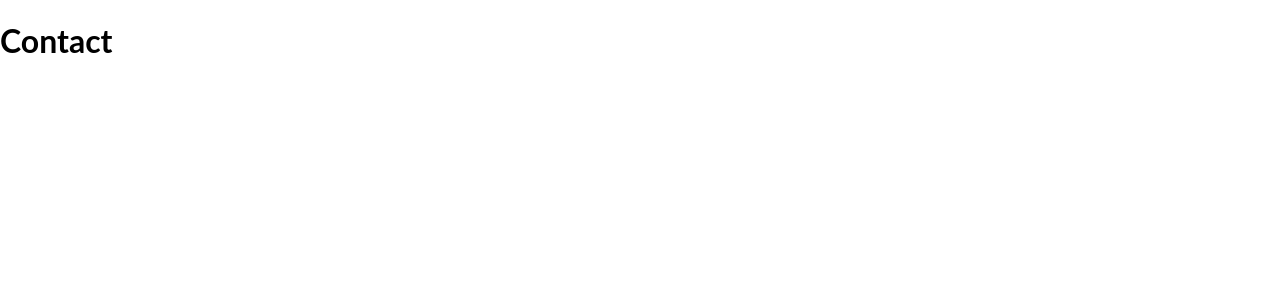
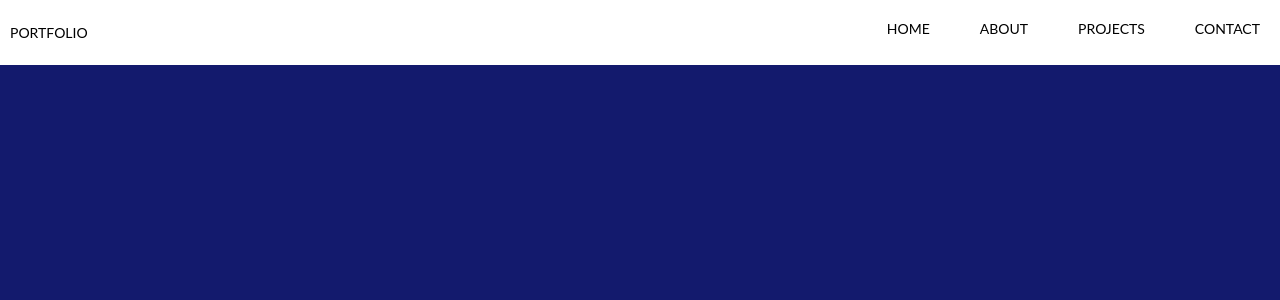
Before and after one commit to LiviaGitHub/learning-react-and-javaScript, a React (Create React App) app: page /contact in a window 1280 px wide. Shown: the top 300 px of the page. Built offline with nearby package versions, Linux system fonts and the light colour scheme.

Commit message:
new changes

```diff
--- a/src/App.js
+++ b/src/App.js
@@ -1,12 +1,12 @@
 import React from 'react';
 import { HomePage } from './components/home/index.jsx';
-import { Contact } from './components/contact/index.jsx';
+import { ContactPage } from './components/contact/index.jsx';
 import { createBrowserRouter, RouterProvider } from 'react-router-dom';
 
 const router = createBrowserRouter([
   { path: '/', element: <HomePage /> },
   { path: '/home', element: <HomePage /> },
-  { path: '/contact', element: <Contact /> },
+  { path: '/contact', element: <ContactPage /> },
 ]);
 
 export const App = () => {
--- a/src/components/contact/index.jsx
+++ b/src/components/contact/index.jsx
@@ -1,10 +1,11 @@
 import React from 'react';
 import './contact.css';
+import { Header } from '../header';
 
-export const Contact = () => {
+export const ContactPage = () => {
   return (
-    <div>
-      <h1>Contact</h1>
+    <div className='home-container'>
+      <Header />
     </div>
   );
 };
--- /dev/null
+++ b/src/components/header/header.css
@@ -0,0 +1,36 @@
+.header {
+  background-color: #fff;
+  padding: 0.625rem; /* 10px  */
+}
+
+.content {
+  width: 37.5rem; /* 600px  */
+  height: 31.25rem; /* 500px  */
+  margin: 0 auto;
+  text-align: center;
+}
+
+.p,
+.contact-link {
+  color: #000;
+  font-size: 0.875rem; /* 14px  */
+  display: inline-block;
+  text-transform: uppercase;
+}
+
+.p {
+  text-align: left;
+  padding-right: 0.625rem; /* 10px  */
+}
+
+.contact-link {
+  padding-top: 0.625rem; /* 10px  */
+  padding-right: 0.625rem; /* 10px  */
+  padding-left: 2.5rem; /* 40px  */
+  float: right;
+  text-decoration: none;
+}
+
+.contact-link:hover {
+  text-decoration: underline;
+}
--- /dev/null
+++ b/src/components/header/index.jsx
@@ -0,0 +1,22 @@
+import React from 'react';
+import './header.css';
+
+export const Header = () => {
+  return (
+      <header className='header'>
+        <p className='p'> portfolio </p>
+        <a href='/contact' className='contact-link'>
+          contact
+        </a>
+        <a href='/projects' className='contact-link'>
+          projects
+        </a>
+        <a href='/about' className='contact-link'>
+          about
+        </a>
+        <a href='/home' className='contact-link'>
+          home
+        </a>
+      </header>
+  );
+};
--- a/src/components/home/home.css
+++ b/src/components/home/home.css
@@ -2,11 +2,6 @@
   background-size: 100% 100%;
   min-height: 100vh;
   background-color: #131a6d;
-}
-
-.header {
-  background-color: #fff;
-  padding: 0.625rem; /* 10px  */
 }
 
 .content {
@@ -31,31 +26,6 @@
   font-weight: normal;
 }
 
-.p,
-.contact-link {
-  color: #000;
-  font-size: 0.875rem; /* 14px  */
-  display: inline-block;
-  text-transform: uppercase;
-}
-
-.p {
-  text-align: left;
-  padding-right: 0.625rem; /* 10px  */
-}
-
-.contact-link {
-  padding-top: 0.625rem; /* 10px  */
-  padding-right: 0.625rem; /* 10px  */
-  padding-left: 2.5rem; /* 40px  */
-  float: right;
-  text-decoration: none;
-}
-
-.contact-link:hover {
-  text-decoration: underline;
-}
-
 .social_media {
   float: left;
   flex-direction: column;
--- a/src/components/home/index.jsx
+++ b/src/components/home/index.jsx
@@ -1,25 +1,12 @@
 import React from 'react';
 import './home.css';
 import { Button } from '../button';
+import { Header } from '../header';
 
 export const HomePage = () => {
   return (
     <div className='home-container'>
-      <header className='header'>
-        <p className='p'> portfolio </p>
-        <a href='/contact' className='contact-link'>
-          contact
-        </a>
-        <a href='/projects' className='contact-link'>
-          projects
-        </a>
-        <a href='/about' className='contact-link'>
-          about
-        </a>
-        <a href='/home' className='contact-link'>
-          home
-        </a>
-      </header>
+      <Header />
       <div className='content'>
         <h1 className='h1'>Hi, my name is Livia Bonifácio</h1>
         <h4 className='h4'>
```
